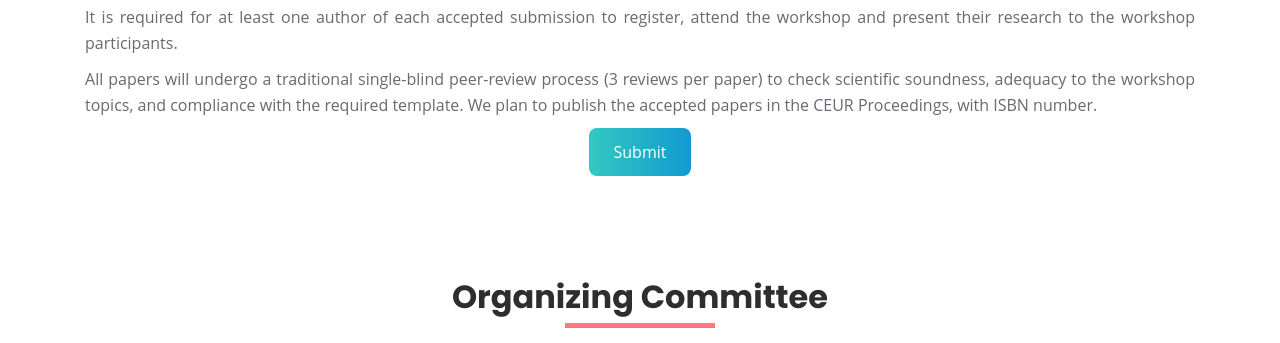
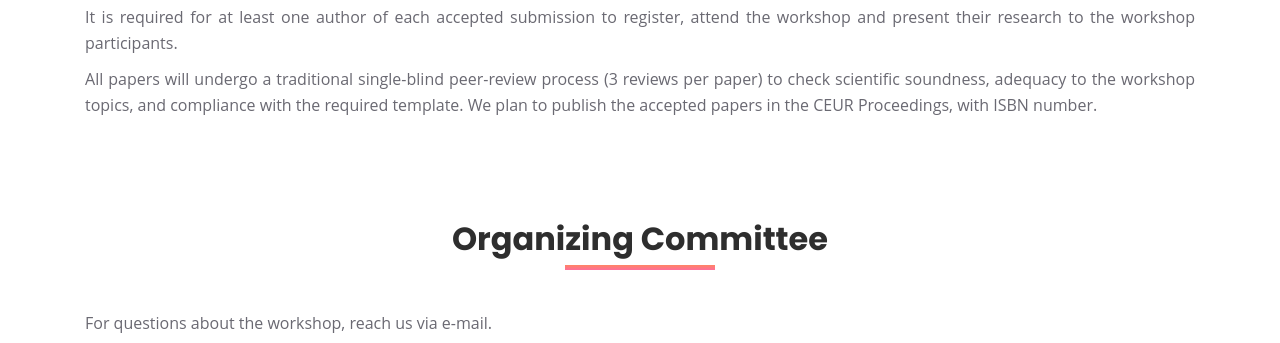
Before and after one commit to nlp4re/2026, a plain HTML site: page index.html in a window 1280 px wide. Shown: the part 3060-3403 px from the top of the page. Drawn offline with Linux system fonts and the light colour scheme; animation ran at ten frames a second; files whose address does not match are found by name.

Commit message:
hid submit button

```diff
--- a/index.html
+++ b/index.html
@@ -316,7 +316,7 @@
 					<p class="text">It is required for at least one author of each accepted submission to register, attend the workshop and present their research to the workshop participants.</p>
 
 					<p class="text">All papers will undergo a traditional single-blind peer-review process (3 reviews per paper) to check scientific soundness, adequacy to the workshop topics, and compliance with the required template. We plan to publish the accepted papers in the CEUR Proceedings, with ISBN number.</p>
-					<p class='text-center'><a class="main-btn" data-scroll-nav="0" href="https://easychair.org/conferences/?conf=nlp4re25" target="_blank">Submit</a></p>
+					<!--p class='text-center'><a class="main-btn" data-scroll-nav="0" href="https://easychair.org/conferences/?conf=nlp4re25" target="_blank">Submit</a></p-->
 
 				</div>
 			</div>
```
